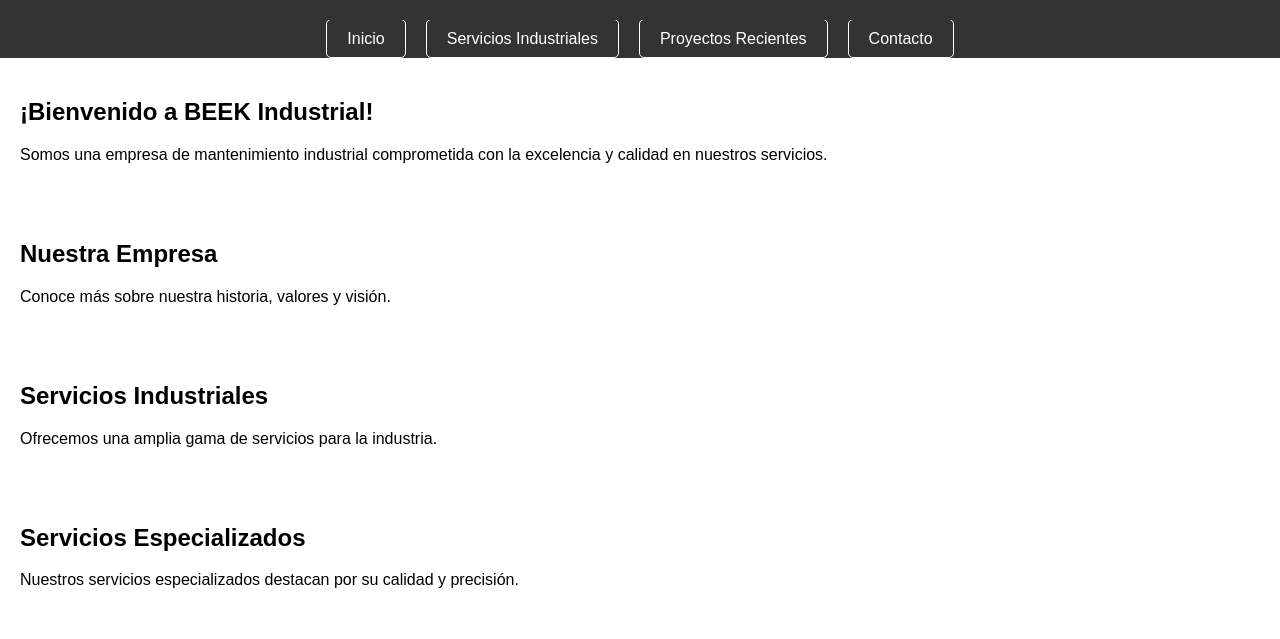
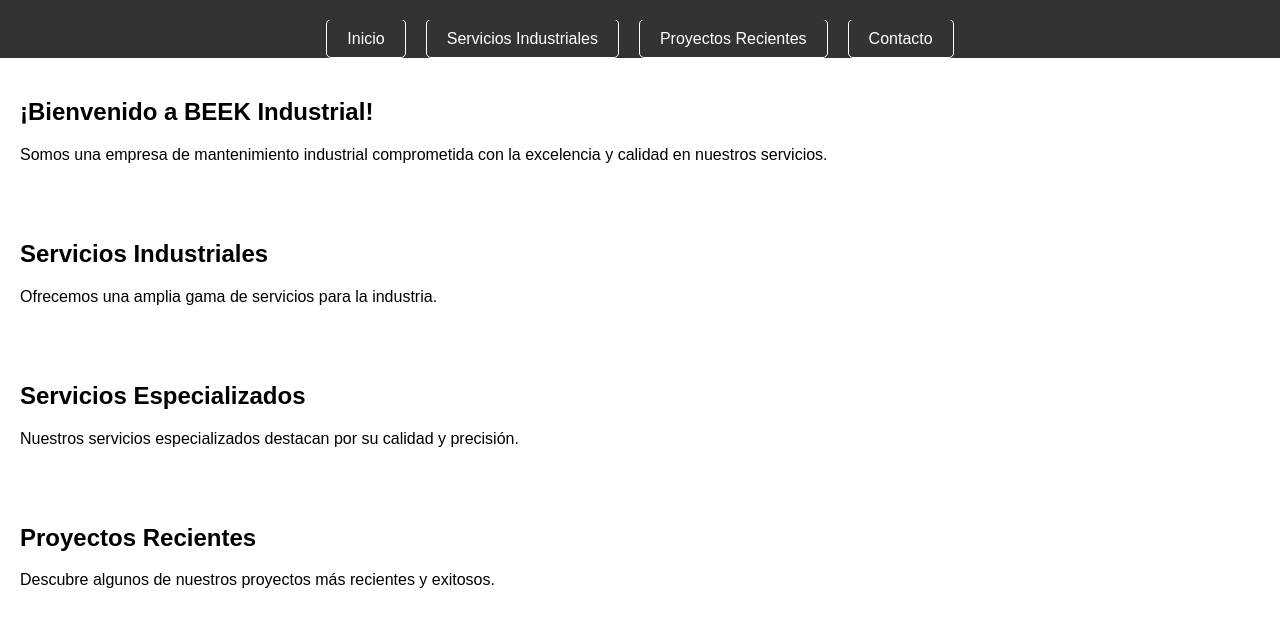
Before and after one commit to Beekindustrial/Beekindustrial.github.io, a plain HTML site: page index.html in a window 1280 px wide. Shown: the part 161-800 px from the top of the page. Drawn offline with Linux system fonts and the light colour scheme.

Commit message:
Update index.html

```diff
--- a/index.html
+++ b/index.html
@@ -93,14 +93,8 @@
         <p>Somos una empresa de mantenimiento industrial comprometida con la excelencia y calidad en nuestros servicios.</p>
     </section>
 
-    <section id="empresa">
-        <!-- Contenido de la sección "Empresa" -->
-        <h2>Nuestra Empresa</h2>
-        <p>Conoce más sobre nuestra historia, valores y visión.</p>
-    </section>
-
-    <section id="servicios">
-        <!-- Contenido de la sección "Servicios Industriales" -->
+    <section
+        <!-- Contenido de la sección "Servicios" -->
         <h2>Servicios Industriales</h2>
         <p>Ofrecemos una amplia gama de servicios para la industria.</p>
     </section>
```
